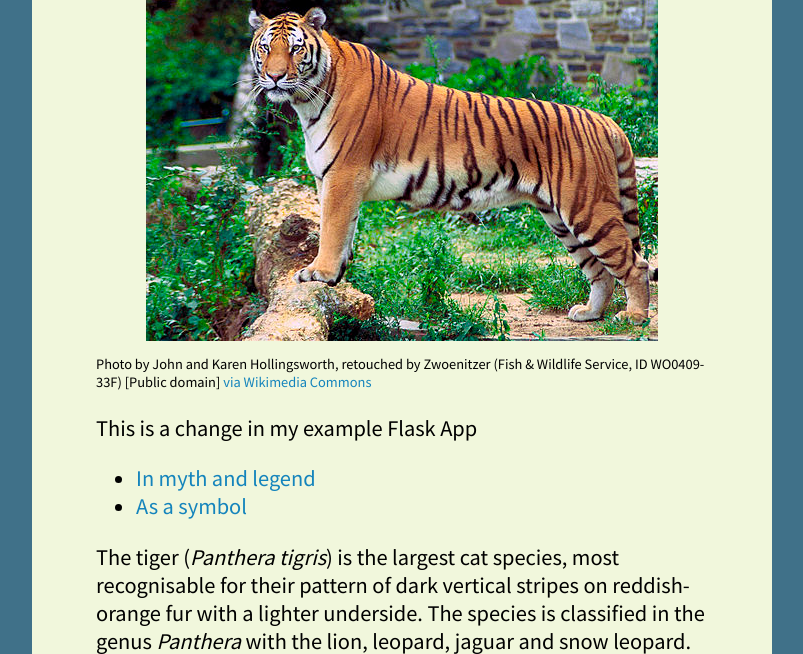
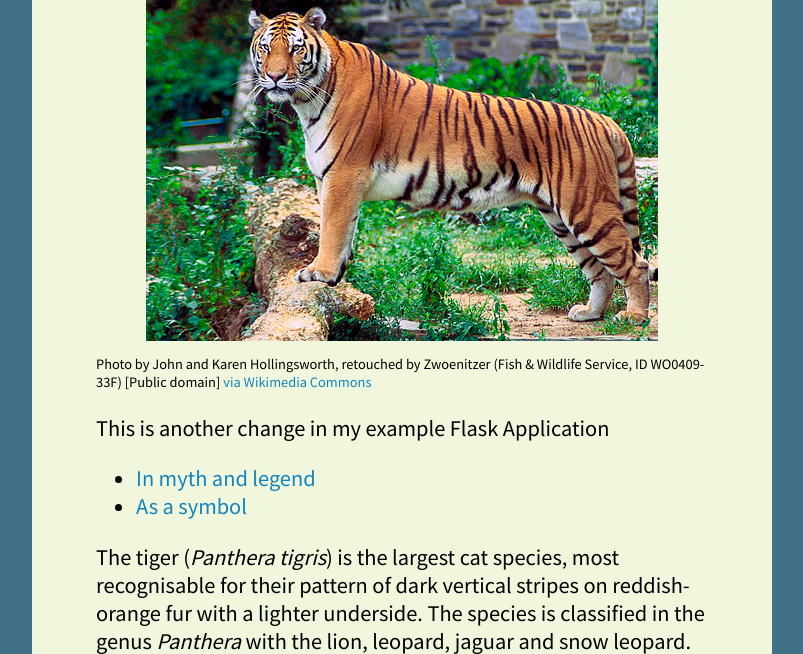
Before and after one commit to shauryaBlue/flask-app, a Flask app: page / in a window 1280 px wide. Shown: the part 168-822 px from the top of the page, without its empty margins (238-1041 px from the left). Run offline with Flask 2, Linux system fonts and the light colour scheme; some web fonts are replaced.

Commit message:
Update index.html

```diff
--- a/templates/index.html
+++ b/templates/index.html
@@ -9,7 +9,7 @@
 <img alt="Photo: Bengal Tiger" src="{{ url_for('static', filename='images/tiger.jpg') }}">
 <p class="credit">Photo by John and Karen Hollingsworth, retouched by Zwoenitzer (Fish &amp; Wildlife Service, ID WO0409-33F) [Public domain] <a href="https://commons.wikimedia.org/wiki/File%3APanthera_tigris_tigris.jpg" target="_blank">via Wikimedia Commons</a></p>
 
-<p>This is a change in my example Flask App</p>
+<p>This is another change in my example Flask Application</p>
 
 <ul>
   <!-- note how items from routes in the the Python script are linked -->
```
